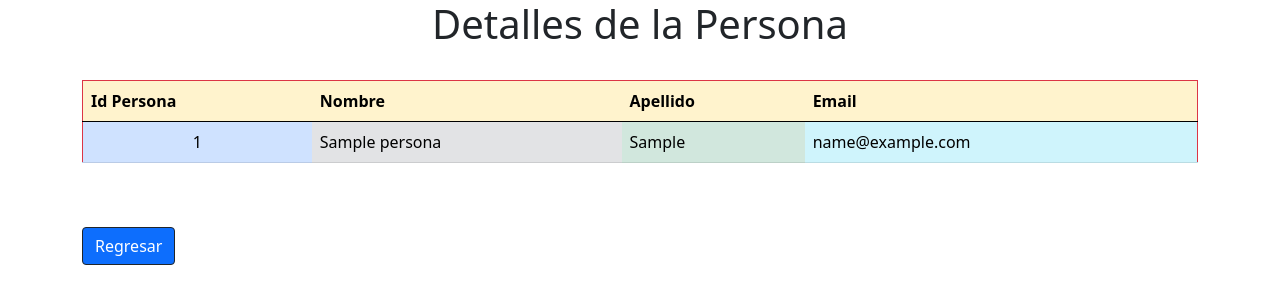
After one commit to VictorCarmonaMoraza/AppFlask2024, a Flask app: page /ver/1 in a window 1280 px wide. The commit adds this page. Shown: the top 304 px of the page. Run offline with Flask 3, Linux system fonts and the light colour scheme; tables that the repository leaves empty hold one stand-in row (values such as "Sample post"); some libraries are stand-ins or nearby versions.

Commit message:
Ver una Persona con Flask y SQL Alchemy

```diff
--- a/app.py
+++ b/app.py
@@ -57,6 +57,14 @@ def crearPersona():
     app.logger.debug(f'Listado Personas:{personasBD}')
     app.logger.debug(f'Total Personas:{total_personasBD}')
     return render_template('index.html',personasTemplate =personasBD, total_personasTemplate = total_personasBD)
+
+@app.route('/ver/<int:id>')
+def ver_detalle(id):
+    #Recuperamos la persona segun el id proporcionado
+    #persona = Persona.query.get(id)
+    personaBD = Persona.query.get_or_404(id)
+    app.logger.debug((f'Ver persona: {personaBD}'))
+    return render_template('detalle.html', personaTemplate = personaBD)
 
 '''http://localhost:5000/'''
 @app.route('/')
--- /dev/null
+++ b/templates/detalle.html
@@ -0,0 +1,58 @@
+<!DOCTYPE html>
+<html lang="en">
+<head>
+    <meta charset="UTF-8">
+    <title>Ver Persona</title>
+      <link href="https://cdn.jsdelivr.net/npm/bootstrap@5.0.2/dist/css/bootstrap.min.css" rel="stylesheet" integrity="sha384-EVSTQN3/azprG1Anm3QDgpJLIm9Nao0Yz1ztcQTwFspd3yD65VohhpuuCOmLASjC" crossorigin="anonymous">
+</head>
+<body>
+<div class="container">
+<h1 class="text-center">Detalles de la Persona</h1>
+<!--
+<h1 class="text-center">Ver Persona</h1>
+<div>
+  Id Persona: {{personaTemplate.id}}
+</div>
+
+<div>
+  Nombre: {{personaTemplate.nombre}}
+</div>
+
+<div>
+  Apellido: {{personaTemplate.apellido}}
+</div>
+
+<div>
+  Email: {{personaTemplate.email}}
+</div>
+-->
+
+<!--Link para volver a la pagina de inicio-->
+<br>
+
+
+<div>
+    <table border="1" class="table table-hover border border-danger">
+        <thead class="table-warning">
+            <th scope="row">Id Persona</th>
+            <th>Nombre</th>
+            <th>Apellido</th>
+            <th>Email</th>
+        </thead>
+        <tbody>
+        <tr>
+            <td class="table-primary text-center">{{personaTemplate.id}}</td>
+            <td class="table-secondary">{{personaTemplate.nombre}}</td>
+            <td class="table-success">{{personaTemplate.apellido}}</td>
+            <td class="table-info">{{personaTemplate.email}}</td>
+        </tr>
+
+        </tbody>
+    </table>
+</div>
+    <br>
+    <br>
+    <a href="{{url_for('crearPersona')}}"><button type="button" class="btn btn-primary border border-dark">Regresar</button> </a>
+    </div>
+</body>
+</html>
--- a/templates/index.html
+++ b/templates/index.html
@@ -21,6 +21,7 @@
             <th>Nombre</th>
             <th>Apellido</th>
             <th>Email</th>
+            <th>Detalle</th>
         </thead>
         <tbody>
         <!--Los tr deben de repetirse tantas veces como Personas tenga la lista-->
@@ -30,6 +31,7 @@
             <td class="table-secondary">{{persona.nombre}}</td>
             <td class="table-success">{{persona.apellido}}</td>
             <td class="table-info">{{persona.email}}</td>
+            <td class="table-danger text-center"><a href="ver/{{persona.id}}"><button type="button" class="btn btn-primary border border-dark">Ver</button> </a></td>
         </tr>
         {% endfor %}
         </tbody>
```
